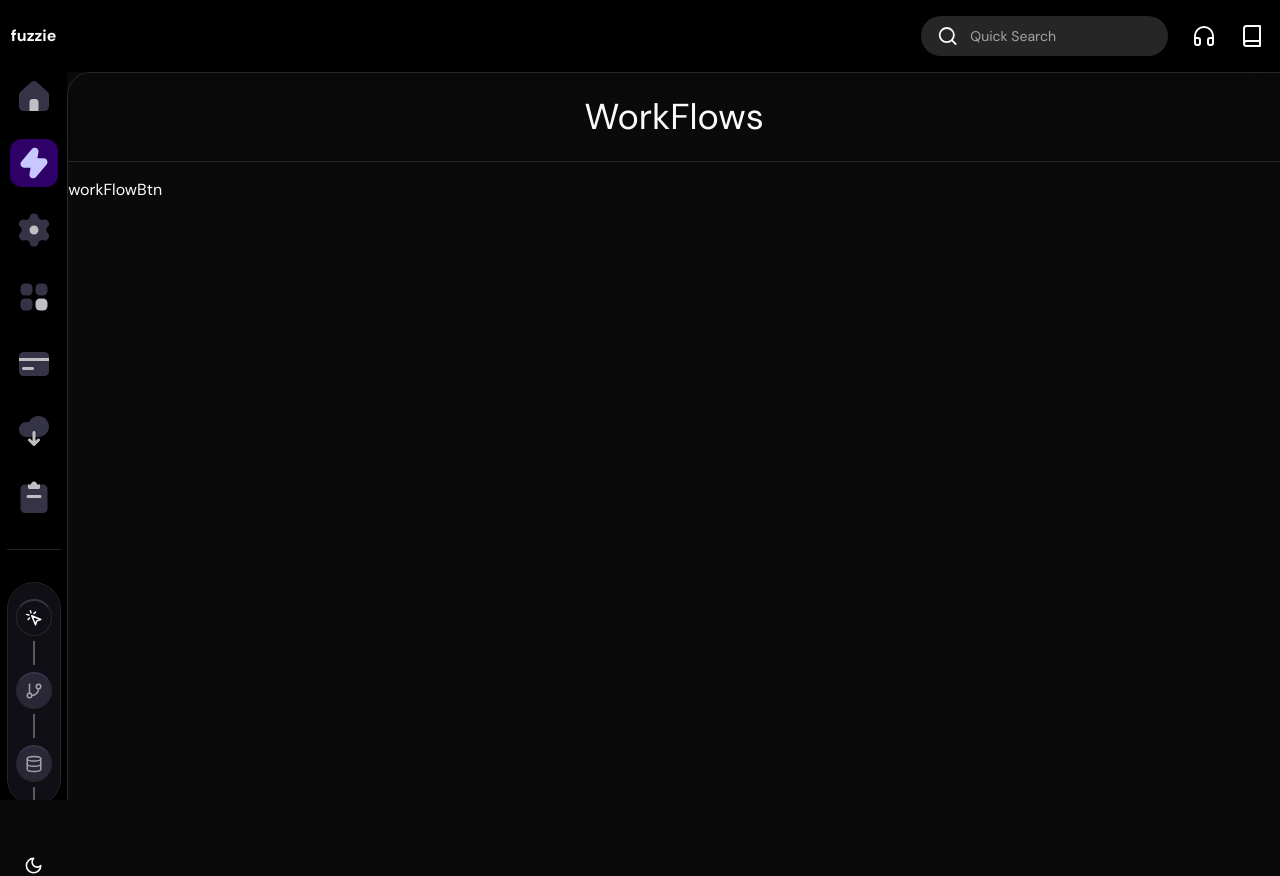
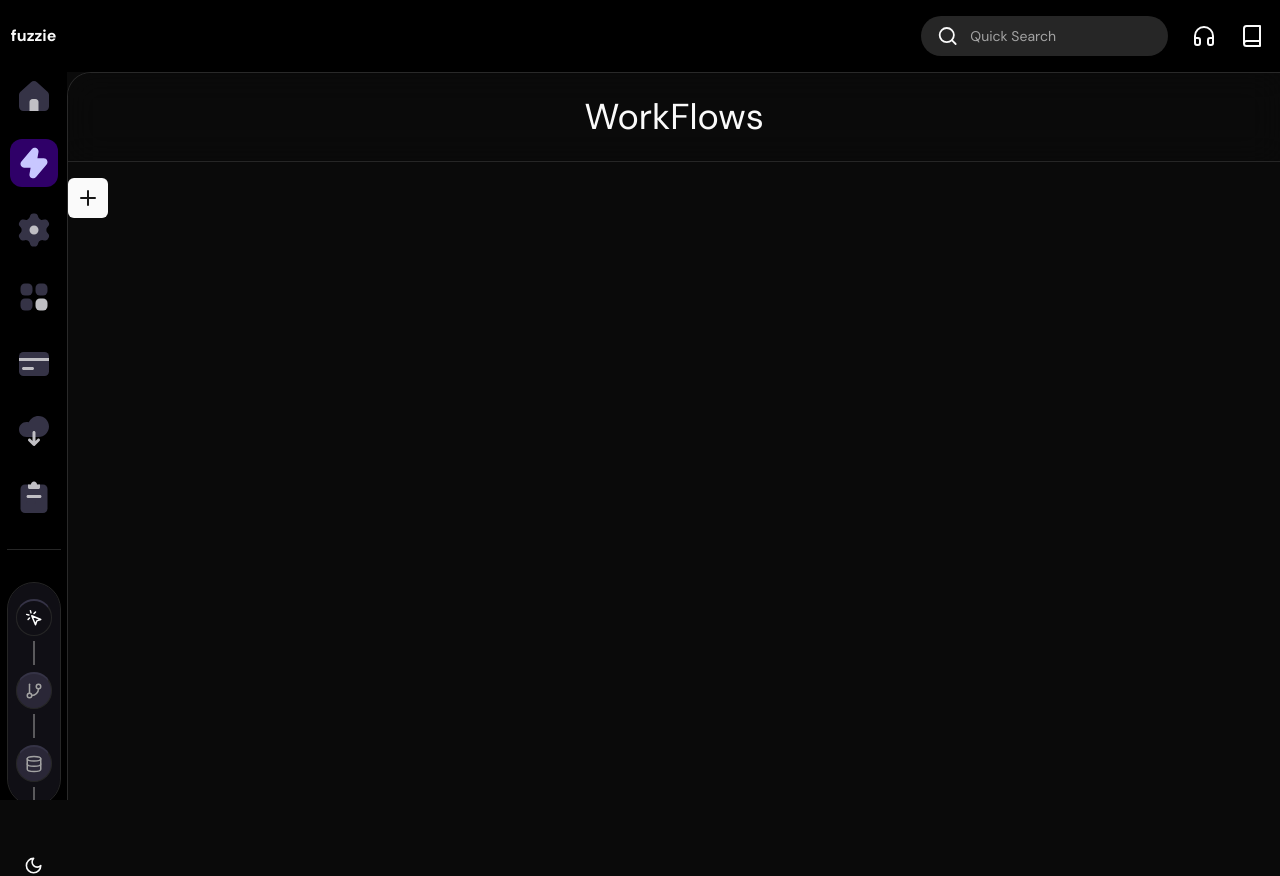
Before and after one commit to shruti0503/Fuzzie, a Next.js app in the folder my-app/: page /workflows in a window 1280 px wide. Built offline with nearby package versions, Linux system fonts and the light colour scheme.

Commit message:
Update workFlowBtn.tsx

```diff
--- a/my-app/src/app/(main)/(pages)/workflows/_components/workFlowBtn.tsx
+++ b/my-app/src/app/(main)/(pages)/workflows/_components/workFlowBtn.tsx
@@ -1,10 +1,28 @@
 'use client'
-
+import { Button } from '@/components/ui/button'
+import { Plus } from 'lucide-react'
 import React from 'react'
 
-function WorkFlowBtn() {
+type Props={
+
+}
+
+function WorkFlowBtn(props:Props) {
+  const handleClick=()=>{
+
+  }
+
+
   return (
-    <div>workFlowBtn</div>
+    <Button
+    size={'icon'}
+    onClick={handleClick}
+     >
+        <Plus />
+
+
+    </Button>
+
   )
 }
 
```
